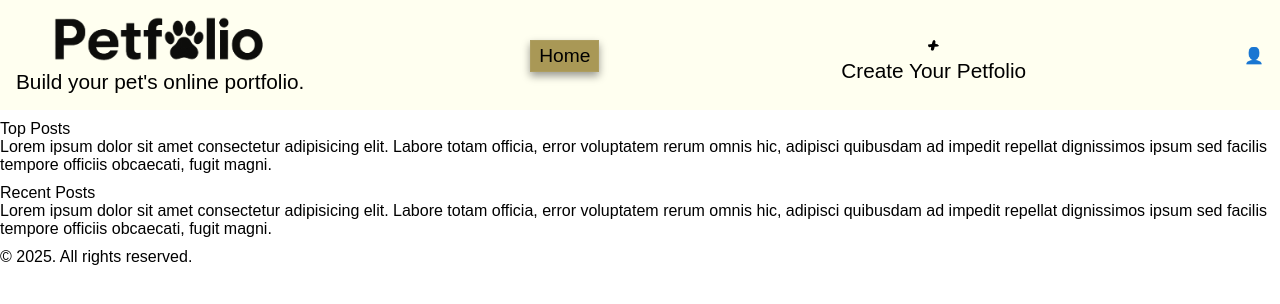
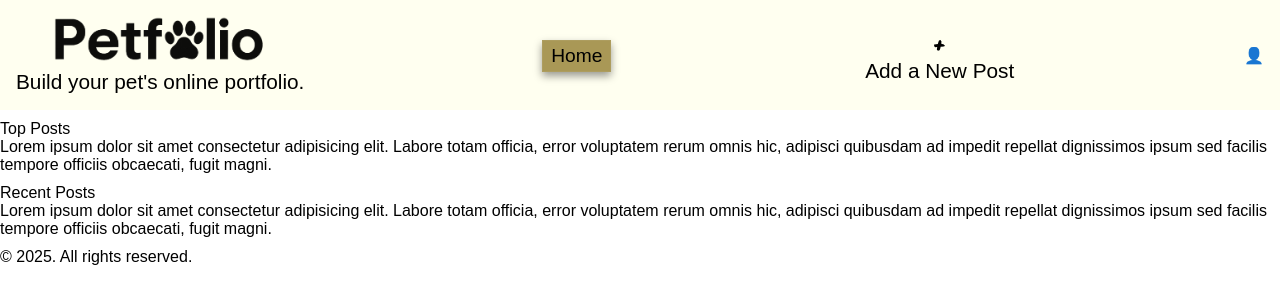
Before and after one commit to fraserelliott/petfolio, a React (Vite) app in the folder frontend/: page / in a window 1280 px wide. Shown: the top 304 px of the page. Built offline with nearby package versions, Linux system fonts and the light colour scheme; no server answers.

Commit message:
set up new structure and created an AddPostForm modal which can be called in over the top of any page

```diff
--- a/frontend/src/components/AddPost.jsx
+++ /dev/null
@@ -1,27 +0,0 @@
-import {useState, useEffect} from 'react';
-import styles from "./AddPost.module.css";
-import { useToast } from "../contexts/ToastContext";
-
-export function AddPost() {
-    const [newPost, setNewPost] = useState(null);
-    const { addToastMessage } = useToast();
-
-    useEffect(() => {
-        if(newPost){
-            console.log(newPost);
-        }else{
-            console.log(newPost);
-        }
-    }, [newPost])
-
-    return (
-        <div onClick={() => setNewPost(!newPost)} className={styles.columnGroup}>
-            <h1 className={styles.marker}>+</h1>
-            <h1>Create Your Petfolio</h1>
-
-            {newPost && (
-                <p>Add New Post Started</p>
-            )}
-        </div>
-    );
-}
--- a/frontend/src/components/AddPost.module.css
+++ b/frontend/src/components/AddPost.module.css
@@ -1,10 +1,10 @@
-.columnGroup {
-  display: flex;
-  flex-direction: column;
-  align-items: center;
+.addPostContainer{
+    position: fixed;
+    top:10vh;
+    left:10vw;
+    width:80vw;
+    height:80vh;
+    background-color: var(--bg-secondary);
+    border: 5px solid var(--btn-primary-active);
+    border-radius: 15px;
 }
-.marker {
-  font-family: "Permanent Marker", cursive;
-  font-weight: 400;
-  font-style: normal;
-}
--- /dev/null
+++ b/frontend/src/components/AddPostForm.jsx
@@ -0,0 +1,25 @@
+import React, {useEffect} from 'react';
+import { useForm } from "react-hook-form";
+import styles from "./AddPost.module.css";
+import { useToast } from "../contexts/ToastContext";
+import { usePosts } from "../contexts/PostsContext"
+import { useAuth } from "../contexts/AuthContext"
+
+export function AddPostForm() {
+    // id, caption, image, likes, created_at, posted_by
+    const { addToastMessage } = useToast();
+    const {register, handleSubmit, formState: { errors }} = useForm();
+    const { login, token } = useAuth();
+
+    const handleAddPost = (data) => {
+        console.log(data)
+    }
+
+    return (
+        <div className={styles.addPostContainer}>
+            <form>
+                <h2>Hello this is a form</h2>
+            </form>
+        </div>
+    );
+}
--- a/frontend/src/components/Header.jsx
+++ b/frontend/src/components/Header.jsx
@@ -1,12 +1,14 @@
 import { Link, NavLink } from "react-router-dom";
+import {useState} from 'react';
 import logo from "../assets/logo.png";
 import styles from "./Header.module.css";
 import { useAuth } from "../contexts/AuthContext";
 import { UserDropdown } from "./UserDropdown";
-import { AddPost } from "./AddPost";
+import { AddPostForm } from "./AddPostForm";
 
 export const Header = () => {
   const { token } = useAuth();
+  const [newPost, setNewPost] = useState(null);
 
   return (
     <header className={styles.container}>
@@ -17,10 +19,21 @@ export const Header = () => {
         <h1>Build your pet's online portfolio.</h1>
       </div>
       <Navbar />
-      {!token && (
-        <AddPost />
+      {token ? (
+        <Link>
+          <div className={styles.columnGroup}>
+            <h1 className={styles.marker}>+</h1>
+            <h1>Create Your Petfolio</h1>
+          </div>
+        </Link>
+      ) : (
+        <div onClick={() => setNewPost(!newPost)} className={styles.columnGroup}>
+          <h1 className={styles.marker}>+</h1>
+          <h1>Add a New Post</h1>
+        </div>
       )}
       <UserDropdown />
+      {newPost && <AddPostForm />}
     </header>
   );
 };
```
